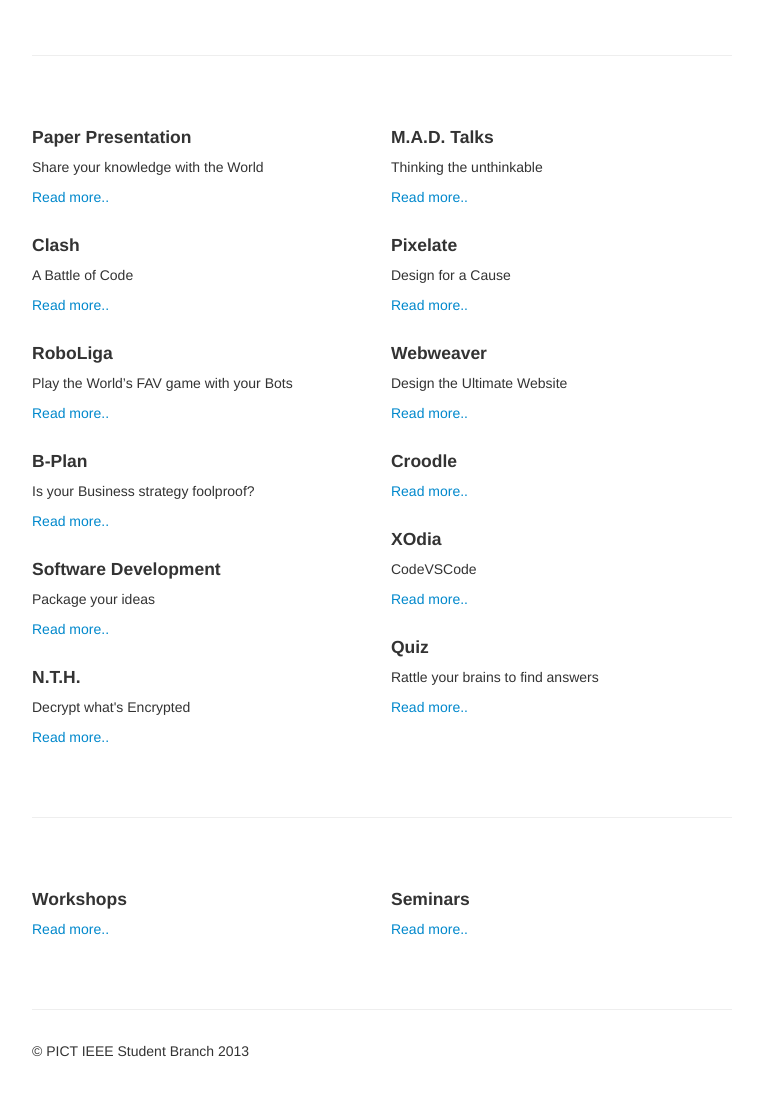
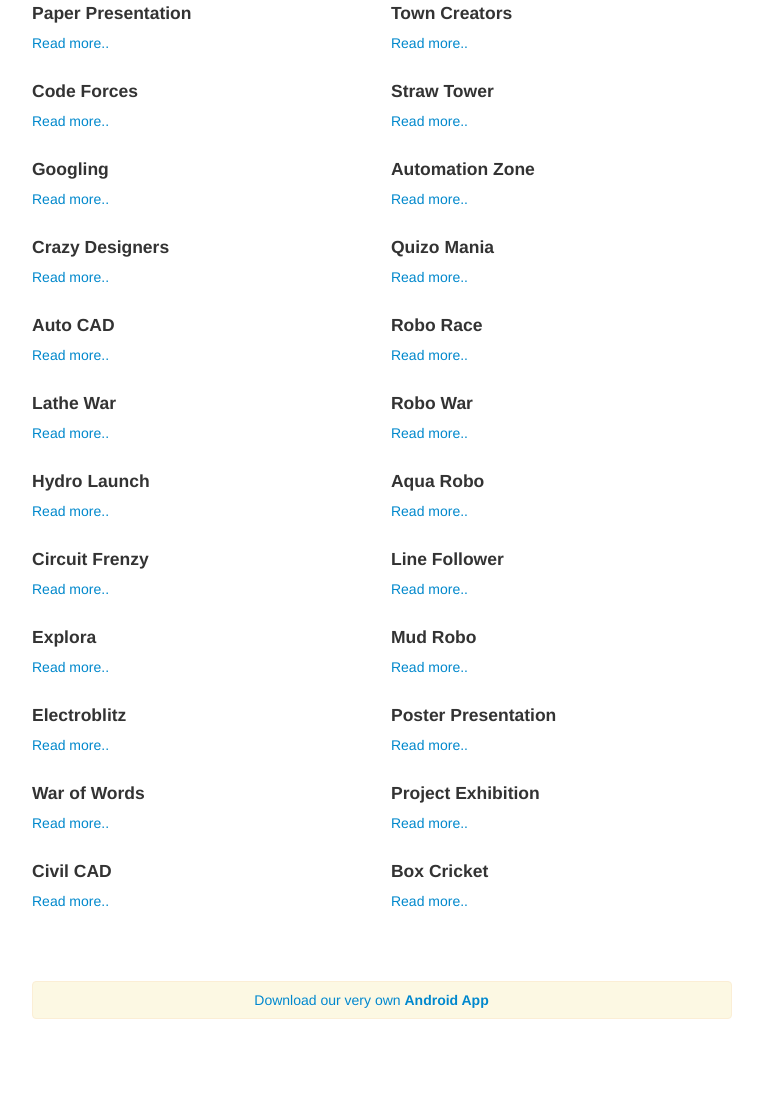
Before and after one commit to chavanshashank/TechnoArena15-Web-Mb, a plain HTML site: page mobile/events.html in a window 1280 px wide. Shown: the part 239-1334 px from the top of the page, without its empty margins (258-1021 px from the left). Drawn offline with Linux system fonts and the light colour scheme.

Commit message:
pages update

```diff
--- a/mobile/events.html
+++ b/mobile/events.html
@@ -1,12 +1,16 @@
 <!DOCTYPE html>
 <html lang="en">
 
-
 <head>
-   <meta charset="utf-8">
-    <title>Credenz'13 &middot; Mobile</title>
-    <meta name="viewport" content="width=device-width, initial-scale=1.0">
-    <meta name="description" content="">
+    <meta charset="UTF-8"/>
+	<meta http-equiv="X-UA-Compatible" content="IE=edge">
+	<meta name="viewport" content="width=device-width, initial-scale=1">
+	<title>Events,Technoarena 2015 | The National Level Technical Event, Government College of Engineering, Jalgaon.</title>
+	<meta name="description" content="National level technical event organised by Government college of engineering, Jalgaon." />
+	<meta name="keywords" content="technoarena,technoarena 2015,government college of engineering jalgaon,gcoej,techno-arena" />
+	<meta name="description" content="Technoarena 2015 : The National Level Technical Event organised by Government College of Engineering, Jalgaon"/>
+	<meta name="keywords" content="techno arena,technoarena 2015,techno-arena 2015,tech,  technology, competitions, events,  exhibition, science, techfest, technical, robowars, robotics,"/>
+	<meta name="author" content="Technoarena 2015"/>
     <link href="css/bootstrap.css" rel="stylesheet">
     <style type="text/css">
       body {
@@ -47,13 +51,7 @@
     </style>
     <link href="css/bootstrap-responsive.css" rel="stylesheet">
 
-    <!-- HTML5 shim, for IE6-8 support of HTML5 elements -->
-    <!--[if lt IE 9]>
-      <script src="../assets/js/html5shiv.js"></script>
-    <![endif]-->
-
-
-  </head>
+</head>
 
   <body>
 
@@ -61,105 +59,119 @@
 
       <div class="masthead">
         <ul class="nav nav-pills pull-right">
-          <li><a href="index-2.html">Home</a></li>
-          <li class="active"><a href="events.html">Events</a></li>
+          <li class="active"><a href="index.html">Home</a></li>
+          <li><a href="events.html">Events</a></li>
+		  <li><a href="team.html">Team</a></li>
 		  <li><a href="sponsors.html">Sponsors</a></li>
           <li><a href="aboutus.html">About</a></li>
           <li><a href="contactus.html">Contact</a></li>
         </ul>
-        <h3 class="muted">Credenz'13</h3>
+        <h3 class="muted">Technoarena 2015</h3>
       </div>
 
       <hr>
 
-      <div class="jumbotron">
-        <h1>Events</h1>
-
-
-      </div>
-
-      <hr>
+      <br/><br/>
 
       <div class="row-fluid marketing">
         <div class="span6">
+
           <h4>Paper Presentation</h4>
-          <p>Share your knowledge with the World</p>
-			 <p><a href="paper.html" >Read more..</a></p>
-          <h4>Clash</h4>
-          <p>A Battle of Code</p>
-			 <p><a href="clash.html" >Read more..</a></p>
-          <h4>RoboLiga</h4>
-          <p>Play the World’s FAV game with your Bots</p>
-          <p><a href="roboliga.html" >Read more..</a></p>
-          <h4>B-Plan</h4>
-          <p>Is your Business strategy foolproof?</p>
-          <p><a href="bplan.html" >Read more..</a></p>
+				<p> </p>
+				<p><a href="paper.html" >Read more..</a></p>
+          <h4>Code Forces</h4>
+				<p> </p>
+				<p><a href="codeforces.html" >Read more..</a></p>
+          <h4>Googling</h4>
+				<p> </p>
+				<p><a href="googling.html" >Read more..</a></p>
+          <h4>Crazy Designers</h4>
+				<p> </p>
+				<p><a href="crazydesigner.html" >Read more..</a></p>
+          <h4>Auto CAD</h4>
+				<p> </p>
+				<p><a href="autocad.html" >Read more..</a></p>
+		  <h4>Lathe War</h4>
+				<p> </p>
+				<p><a href="lathewar.html">Read more..</a></p>
+          <h4>Hydro Launch</h4>
+				<p> </p>
+				<p><a href="hydrolaunch.html" >Read more..</a></p>
 
-		  <h4>Software Development</h4>
-		  <p>Package your ideas</p>
-		  <p><a href="appdevel.html">Read more..</a></p>
+          <h4>Circuit Frenzy</h4>
+				<p> </p>
+				<p><a href="circuit.html" >Read more..</a></p>
 
-		       <h4>N.T.H.</h4>
-          <p>Decrypt what's Encrypted</p>
-          <p><a href="nth.html" >Read more..</a></p>
-        </div>
+          <h4>Explora</h4>
+				<p> </p>
+				<p><a href="explora.html" >Read more..</a></p>
 
-        <div class="span6">
-          <h4>M.A.D. Talks</h4>
-          <p>Thinking the unthinkable</p>
-          <p><a href="mad.html" >Read more..</a></p>
+		   <h4>Electroblitz</h4>
+				<p> </p>
+				<p><a href="electroblitz.html">Read more..</a></p>
 
-          <h4>Pixelate</h4>
-          <p>Design for a Cause</p>
-          <p><a href="pixelate.html" >Read more..</a></p>
+		  <h4>War of Words</h4>
+				<p> </p>
+				<p><a href="warofwords.html">Read more..</a></p>
 
-          <h4>Webweaver</h4>
-          <p>Design the Ultimate Website</p>
-          <p><a href="webweaver.html" >Read more..</a></p>
+          <h4>Civil CAD</h4>
+				<p> </p>
+				<p><a href="civilcad.html" >Read more..</a></p>
+			</div>
+			<div class="span6" >
+		  <h4>Town Creators</h4>
+				<p> </p>
+				<p><a href="towncreator.html" >Read more..</a></p>
 
-		   <h4>Croodle</h4>
-		  <p></p>
-		  <p><a href="croodle.html">Read more..</a></p>
+			<h4>Straw Tower</h4>
+				<p> </p>
+				<p><a href="strawtower.html" >Read more..</a></p>
 
-		  <h4>XOdia</h4>
-		  <p>CodeVSCode</p>
-		  <p><a href="xodia.html">Read more..</a></p>
+			<h4>Automation Zone</h4>
+				<p> </p>
+				<p><a href="automation.html" >Read more..</a></p>
 
-          <h4>Quiz</h4>
-          <p>Rattle your brains to find answers</p>
-          <p><a href="quiz.html" >Read more..</a></p>
-        </div>
-      </div>
+			<h4>Quizo Mania</h4>
+				<p> </p>
+				<p><a href="quiz.html" >Read more..</a></p>
 
+			<h4>Robo Race</h4>
+				<p> </p>
+				<p><a href="roborace.html" >Read more..</a></p>
 
-		<hr>
+			<h4>Robo War</h4>
+				<p> </p>
+				<p><a href="robowar.html" >Read more..</a></p>
 
-		<div class="row-fluid marketing">
-        <div class="span6">
-          <h4>Workshops</h4>
+			<h4>Aqua Robo</h4>
+				<p> </p>
+				<p><a href="aquarobo.html" >Read more..</a></p>
 
-			 <p><a href="workshop.html" >Read more..</a></p>
+			<h4>Line Follower</h4>
+				<p> </p>
+				<p><a href="linefollower.html" >Read more..</a></p>
 
-        </div>
+			<h4>Mud Robo</h4>
+				<p> </p>
+				<p><a href="mudrobo.html" >Read more..</a></p>
 
-        <div class="span6">
-          <h4>Seminars</h4>
+			<h4>Poster Presentation</h4>
+				<p> </p>
+				<p><a href="poster.html" >Read more..</a></p>
 
-          <p><a href="seminars.html" >Read more..</a></p>
+			<h4>Project Exhibition</h4>
+				<p> </p>
+				<p><a href="project.html" >Read more..</a></p>
 
+			<h4>Box Cricket</h4>
+				<p> </p>
+				<p><a href="boxcricket.html" >Read more..</a></p>
+			</div>
 
       </div>
-      </div>
-      <hr>
-
-      <div class="footer">
-        <p>&copy; PICT IEEE Student Branch 2013</p>
-      </div>
-
+	  <center><p class="alert alert-warning"><a href="" target="">Download our very own <strong>Android App</strong></a></p></center>
     </div> <!-- /container -->
 
 
   </body>
-
-
 </html>
```
Also changed, not shown: mobile/aboutus.html (+5 -2 lines), mobile/contactus.html (+11 -1 lines), mobile/team.html (+4 -2 lines).
